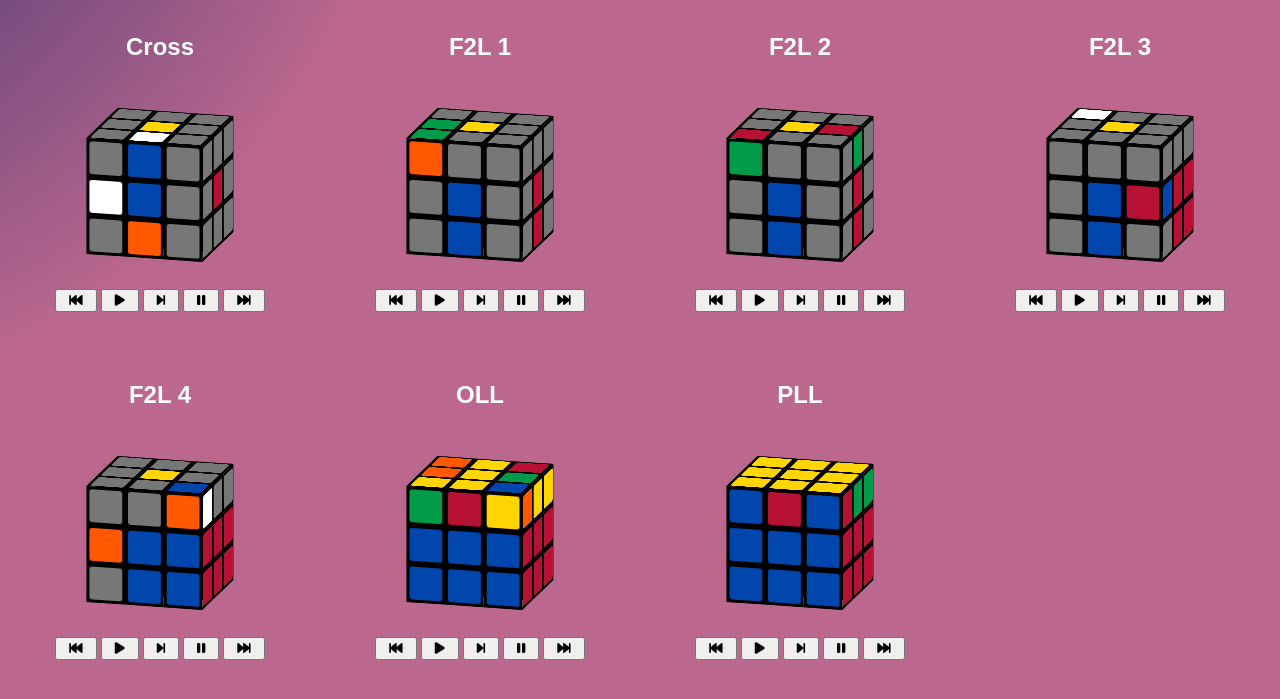
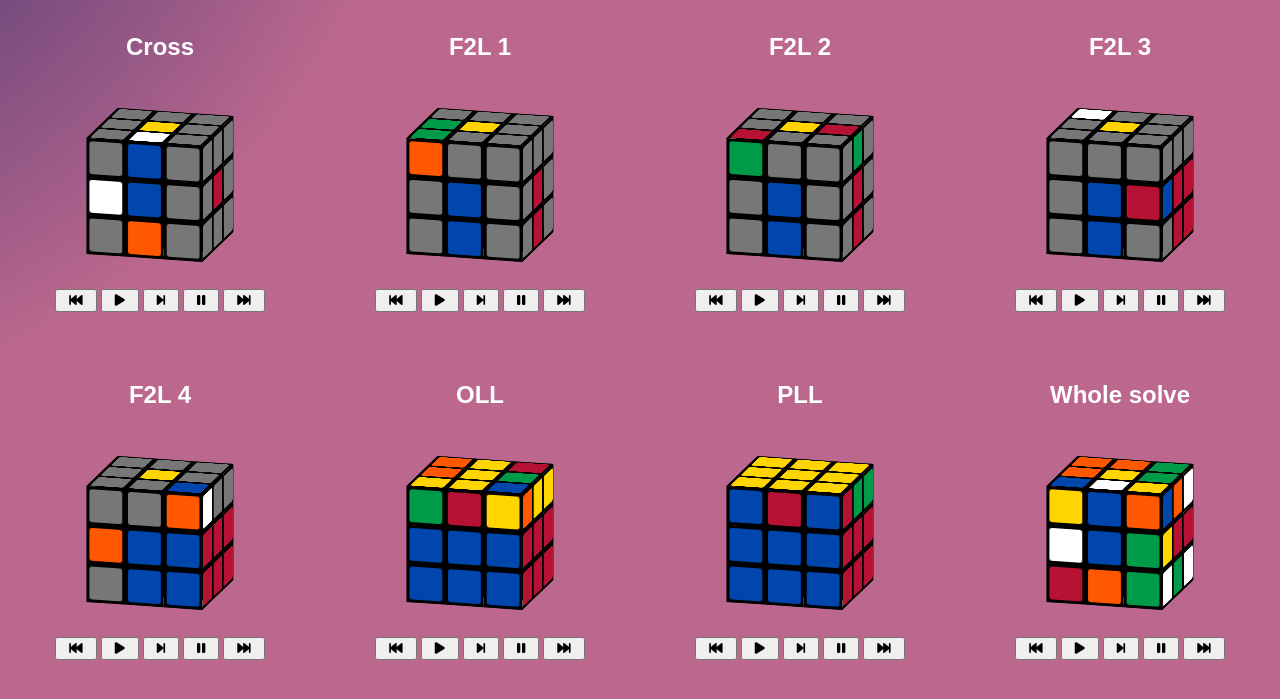
Before and after one commit to ciscou/cubecss, a website built with Parcel: page index.html in a window 1280 px wide. Shown: the part 101-800 px from the top of the page. Built offline with nearby package versions, Linux system fonts and the light colour scheme.

Commit message:
whole solve

```diff
--- a/index.html
+++ b/index.html
@@ -38,6 +38,10 @@
         <h2>PLL</h2>
         <iframe src="iframe.html?preseq=Fi,B2,Ui,D,R2,D,L2,D,F2,D2,Ri,B2,R2,Ui,Ri,U,Di,L2,B2,R,Bi,U2,L,R2,Di,L,Di,F2,U2,R2,Li,U,L,Ui,L,U,Li,U2,R,U,Ri,U,B,Ui,Bi,U2,R,Ui,Ri,U,Fi,U,F,U2,Li,Ui,L,Ui,F,U,Fi,Ui,Li,Bi,L,Ri,Ui,R,U,Li,B,L&seq=U2,Ri,F,Ri,B2,R,Fi,Ri,B2,R2,U" width="240" height="280" frameborder="0"></iframe>
       </div>
+      <div class="iframe-container">
+        <h2>Whole solve</h2>
+        <iframe src="iframe.html?preseq=Fi,B2,Ui,D,R2,D,L2,D,F2,D2,Ri,B2,R2,Ui,Ri,U,Di,L2,B2,R,Bi,U2,L,R2,Di&seq=L,Di,F2,U2,R2,Li,U,L,Ui,L,U,Li,U2,R,U,Ri,U,B,Ui,Bi,U2,R,Ui,Ri,U,Fi,U,F,U2,Li,Ui,L,Ui,F,U,Fi,Ui,Li,Bi,L,Ri,Ui,R,U,Li,B,L,U2,Ri,F,Ri,B2,R,Fi,Ri,B2,R2,U" width="240" height="280" frameborder="0"></iframe>
+      </div>
     </div>
   </body>
 </html>
```
